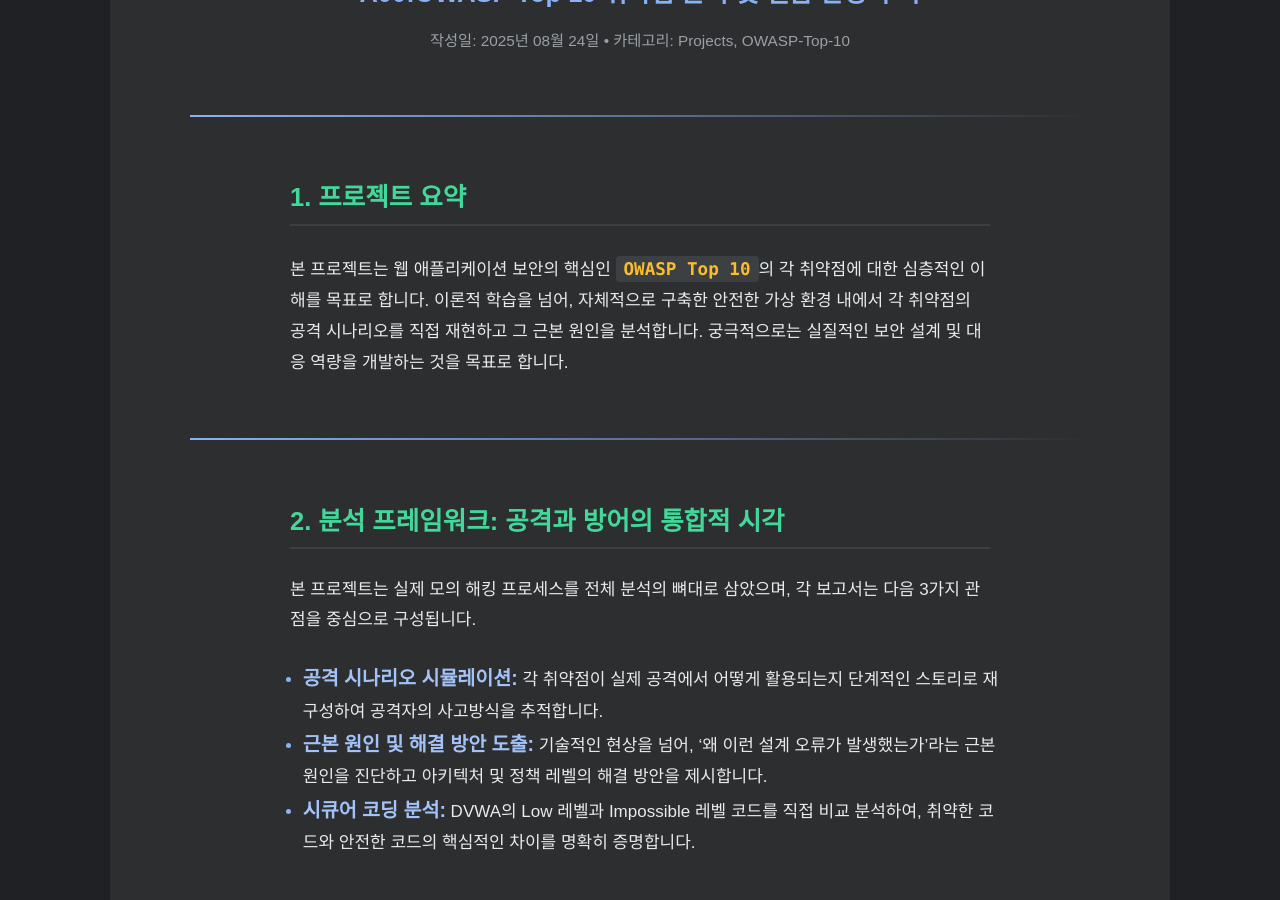
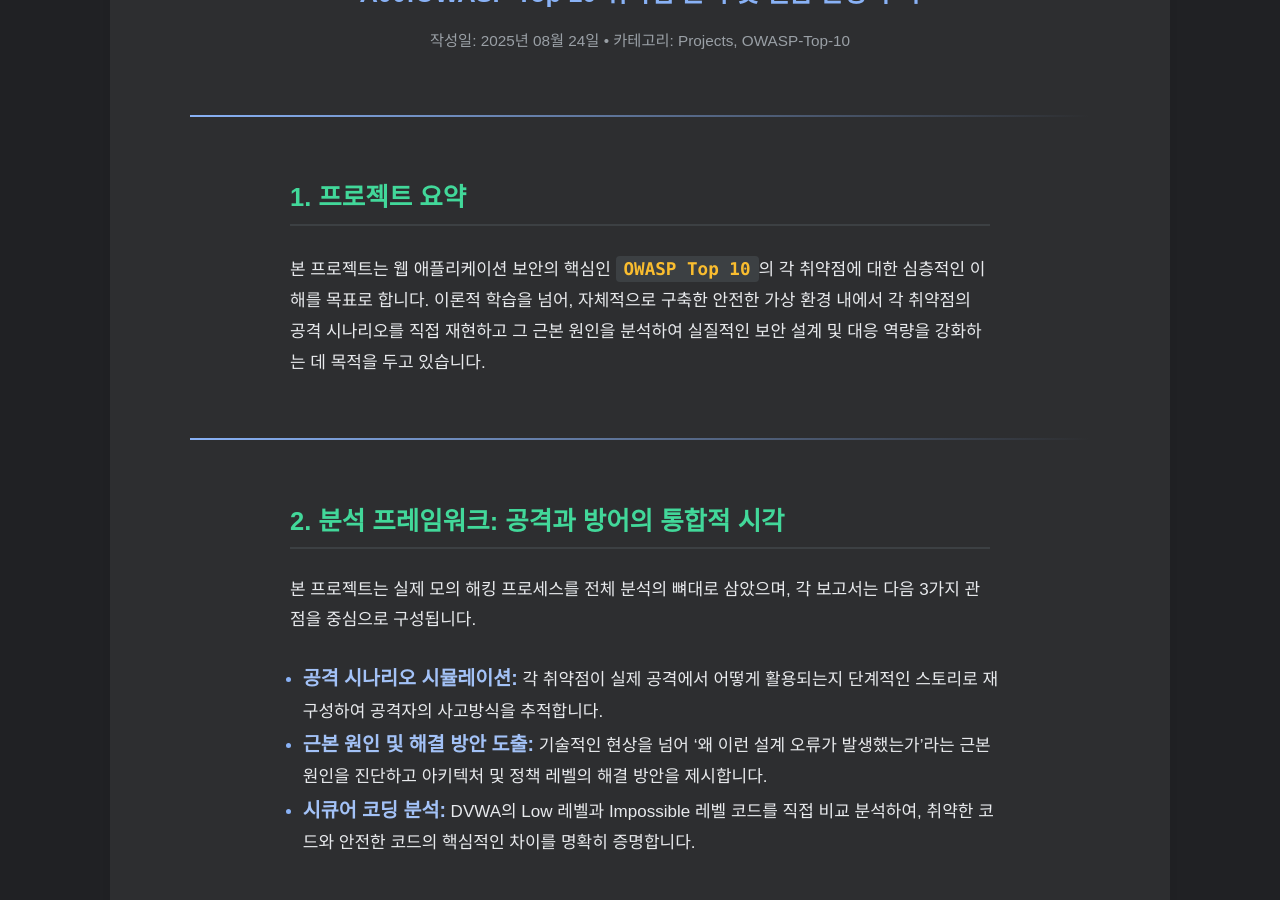
Before and after one commit to HamaP0/HamaP0.github.io, a Jekyll site: the page built from _posts/2025-08-24-A00_Practice Environment.md, in a window 1280 px wide and 900 px high, scrolled down 212 px. Built offline with Jekyll 4.4.1, drawn with Linux system fonts in a browser that asks for light colours; some web fonts are replaced.

Commit message:
Add files via upload

```diff
--- a/_posts/2025-08-24-A00_Practice Environment.md
+++ b/_posts/2025-08-24-A00_Practice Environment.md
@@ -9,7 +9,7 @@
 
 ### 1. 프로젝트 요약
 
-   본 프로젝트는 웹 애플리케이션 보안의 핵심인 **`OWASP Top 10`**의 각 취약점에 대한 심층적인 이해를 목표로 합니다. 이론적  학습을 넘어, 자체적으로 구축한 안전한 가상 환경 내에서 각 취약점의 공격 시나리오를 직접 재현하고 그 근본 원인을 분석합니다. 궁극적으로는 실질적인 보안 설계 및 대응 역량을 개발하는 것을 목표로 합니다.
+   본 프로젝트는 웹 애플리케이션 보안의 핵심인 **`OWASP Top 10`**의 각 취약점에 대한 심층적인 이해를 목표로 합니다. 이론적  학습을 넘어, 자체적으로 구축한 안전한 가상 환경 내에서 각 취약점의 공격 시나리오를 직접 재현하고 그 근본 원인을 분석하여 실질적인 보안 설계 및 대응 역량을 강화하는 데 목적을 두고 있습니다.
 
 ---
 
@@ -18,7 +18,7 @@
    본 프로젝트는 실제 모의 해킹 프로세스를 전체 분석의 뼈대로 삼았으며, 각 보고서는 다음 3가지 관점을 중심으로 구성됩니다.
 
 *   **공격 시나리오 시뮬레이션:** 각 취약점이 실제 공격에서 어떻게 활용되는지 단계적인 스토리로 재구성하여 공격자의 사고방식을 추적합니다.
-*   **근본 원인 및 해결 방안 도출:** 기술적인 현상을 넘어, '왜 이런 설계 오류가 발생했는가'라는 근본 원인을 진단하고 아키텍처 및 정책 레벨의 해결 방안을 제시합니다.
+*   **근본 원인 및 해결 방안 도출:** 기술적인 현상을 넘어 '왜 이런 설계 오류가 발생했는가'라는 근본 원인을 진단하고 아키텍처 및 정책 레벨의 해결 방안을 제시합니다.
 *   **시큐어 코딩 분석:** DVWA의 Low 레벨과 Impossible 레벨 코드를 직접 비교 분석하여, 취약한 코드와 안전한 코드의 핵심적인 차이를 명확히 증명합니다.
 
 #### OWASP Top 10 침투 프로세스
@@ -84,5 +84,4 @@
 이어지는 보고서들은 위 환경과 분석 프레임워크를 기반으로 OWASP Top 10의 각 취약점을 분석한 기록입니다.
 
 
-
 <hr class="short-rule">
```
